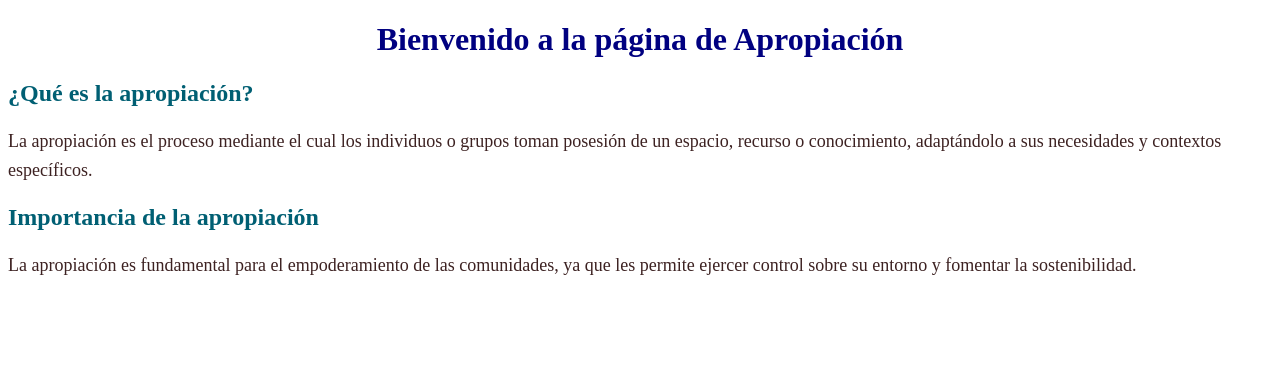
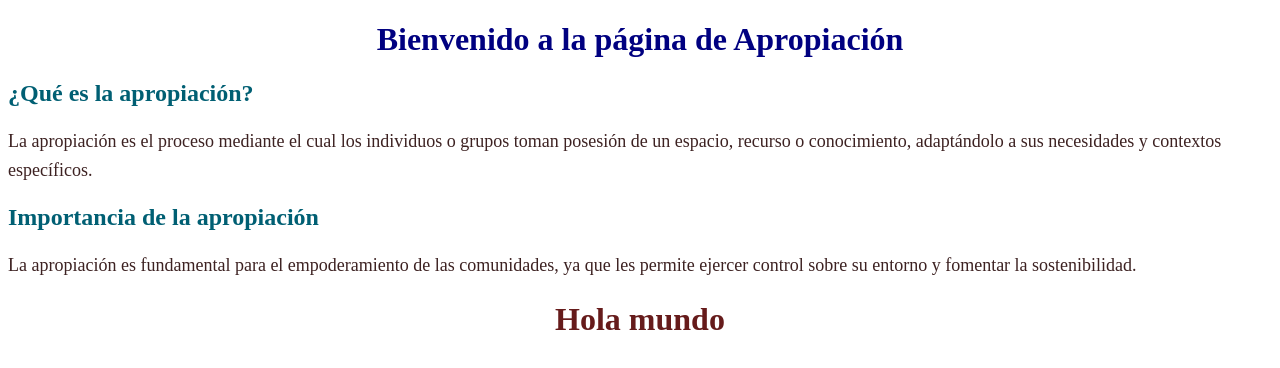
Before and after one commit to DAN-DELI/css, a plain HTML site: page index.html in a window 1280 px wide. Drawn offline with Linux system fonts and the light colour scheme.

Commit message:
basebase

```diff
--- a/index.html
+++ b/index.html
@@ -20,5 +20,6 @@
             <p>La apropiación es fundamental para el empoderamiento de las comunidades, ya que les permite ejercer control sobre su entorno y fomentar la sostenibilidad.</p>
         </section>
     </main>
+  <h1 class="ola">Hola mundo</h1>
 </body>
 </html>
--- a/visual.css
+++ b/visual.css
@@ -18,3 +18,8 @@ main section p {
   line-height: 1.6;
   color: #3d2222;
 }
+
+.ola {
+  text-align: center;
+  color: #661b1b;
+}
```
